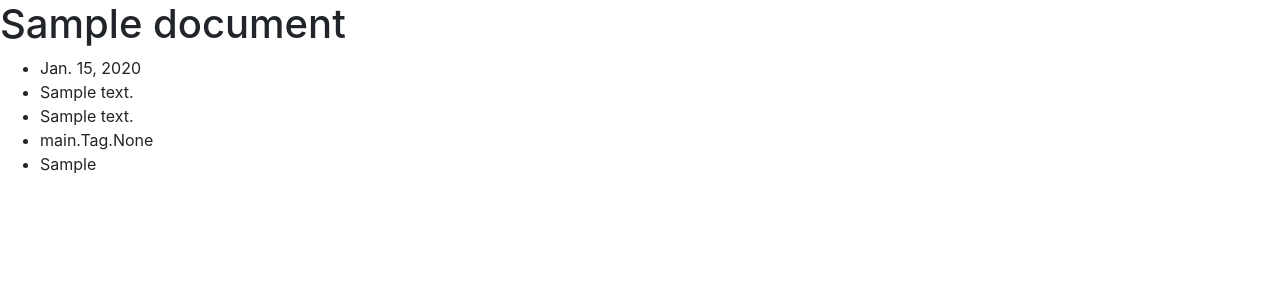
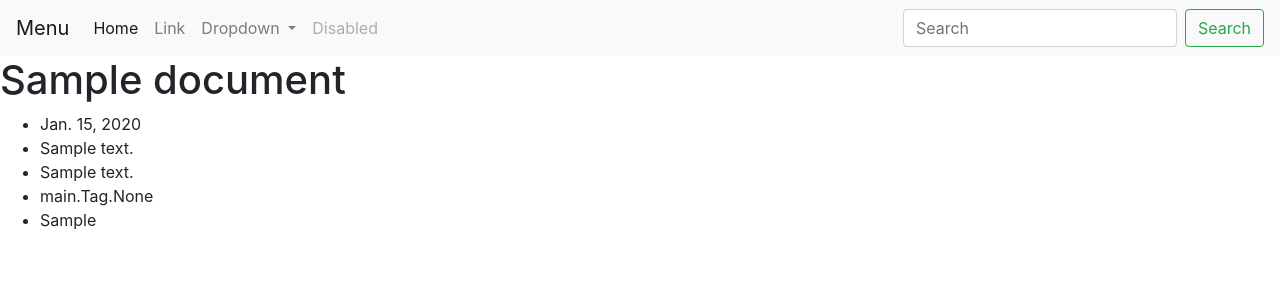
Before and after one commit to pavelvizir/project, a Django app: template django_project/main/templates/polls/detail.html in a window 1280 px wide. Shown: the top 300 px of the page. Run offline with Django 3.2, Linux system fonts and the light colour scheme; the template is opened without the code that fills it: values that come from a table or form of the project are taken from there, others are empty; tables that the repository leaves empty hold one stand-in row (values such as "Sample post"); some libraries are stand-ins or nearby versions.

Commit message:
Добавил новую таблицу

```diff
--- a/django_project/main/models.py
+++ b/django_project/main/models.py
@@ -45,7 +45,7 @@
 
 
 class Data(models.Model):
-	#ID = models.AutoField(primary_key=True, max_length=20)
+	ID = models.AutoField(primary_key=True, max_length=20)
 	PID = models.IntegerField()
 	CID = models.IntegerField()
 	Psource = models.CharField(max_length=100)
--- a/django_project/main/templates/polls/detail.html
+++ b/django_project/main/templates/polls/detail.html
@@ -1,5 +1,6 @@
 <!DOCTYPE html>
 <html lang="en">
+<head lang="en">
 <head>
   <meta charset="UTF-8">
   <meta name="viewport" content="width=device-width, initial-scale=1.0">
@@ -8,6 +9,41 @@
   {% load staticfiles %}
   <link rel="stylesheet" href="{% static 'css/bootstrap.min.css' %}" type="text/css">
 </head>
+<nav class="navbar navbar-expand-lg navbar-light bg-light">
+  <a class="navbar-brand" href="#">Menu</a>
+  <button class="navbar-toggler" type="button" data-toggle="collapse" data-target="#navbarSupportedContent" aria-controls="navbarSupportedContent" aria-expanded="false" aria-label="Toggle navigation">
+    <span class="navbar-toggler-icon"></span>
+  </button>
+
+  <div class="collapse navbar-collapse" id="navbarSupportedContent">
+    <ul class="navbar-nav mr-auto">
+      <li class="nav-item active">
+        <a class="nav-link" href="#">Home <span class="sr-only">(current)</span></a>
+      </li>
+      <li class="nav-item">
+        <a class="nav-link" href="#">Link</a>
+      </li>
+      <li class="nav-item dropdown">
+        <a class="nav-link dropdown-toggle" href="#" id="navbarDropdown" role="button" data-toggle="dropdown" aria-haspopup="true" aria-expanded="false">
+          Dropdown
+        </a>
+        <div class="dropdown-menu" aria-labelledby="navbarDropdown">
+          <a class="dropdown-item" href="#">Action</a>
+          <a class="dropdown-item" href="#">Another action</a>
+          <div class="dropdown-divider"></div>
+          <a class="dropdown-item" href="#">Something else here</a>
+        </div>
+      </li>
+      <li class="nav-item">
+        <a class="nav-link disabled" href="#">Disabled</a>
+      </li>
+    </ul>
+    <form class="form-inline my-2 my-lg-0">
+      <input class="form-control mr-sm-2" type="search" placeholder="Search" aria-label="Search">
+      <button class="btn btn-outline-success my-2 my-sm-0" type="submit">Search</button>
+    </form>
+  </div>
+</nav>
 <body>
 <h1>{{ document.name }}</h1>
 <ul>
--- a/django_project/main/urls.py
+++ b/django_project/main/urls.py
@@ -5,7 +5,7 @@
 app_name = 'main'
 urlpatterns = [
     url(r'^$', views.index, name='index'),
-    url(r'^(?P<document_id>[0-9]+)/$', views.detail, name='detail'),
+    url(r'^data/(?P<id>[0-9]+)/$', views.detail, name='detail'),
     url(r'^(?P<document_id>[0-9]+)/results/$', views.results, name='results'),
     url(r'^data/$', views.index_data, name='index_data'),
 ]
```
Also changed, not shown: django_project/main/templates/polls/index_data.html (+49 -8 lines), django_project/main/views.py (+8 -7 lines).
